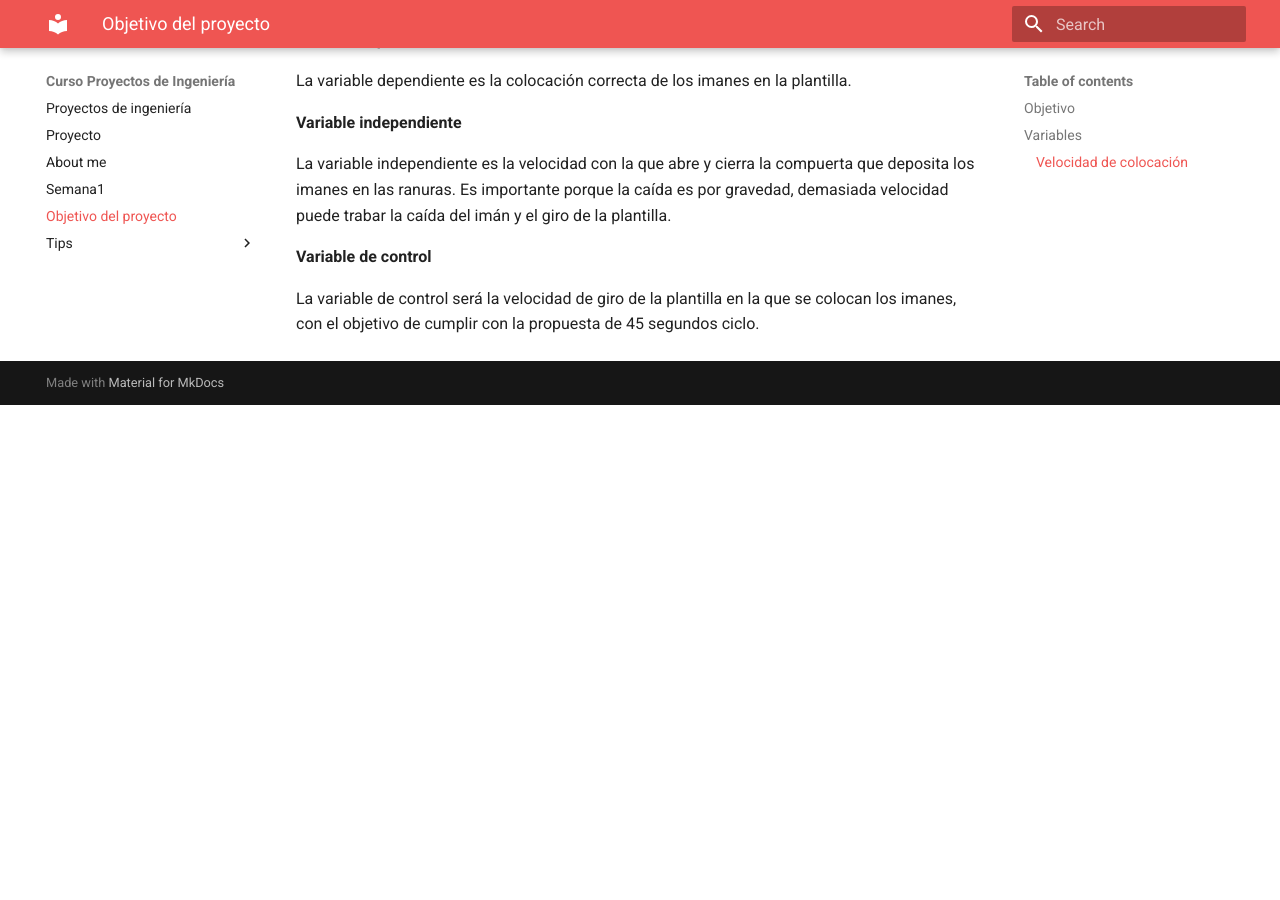
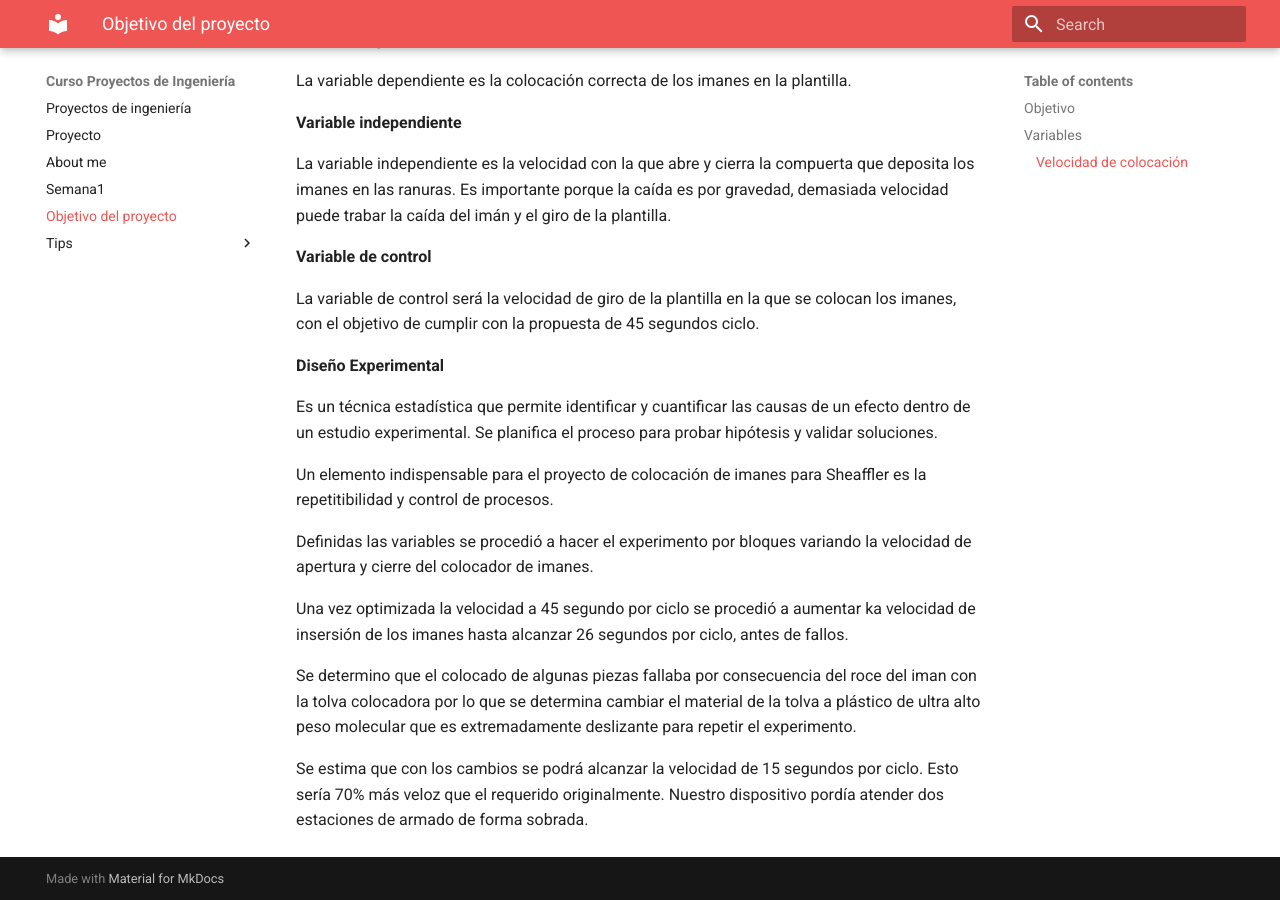
Before and after one commit to Aristarco/Pry_ingenieria, an MkDocs documentation site: the page built from docs/semana2.md, in a window 1280 px wide and 900 px high, scrolled down 677 px. Built offline with MkDocs 1.6.1 and Material for MkDocs 9.7.7, drawn with Linux system fonts in a browser that asks for light colours; before the commit the page ends 1082 px from its top, so only the background shows below that.

Commit message:
Update semana2.md

```diff
--- a/docs/semana2.md
+++ b/docs/semana2.md
@@ -35,3 +35,18 @@ La variable independiente es la velocidad con la que abre y cierra la compuerta
 **Variable de control**
 
 La variable de control será la velocidad de giro de la plantilla en la que se colocan los imanes, con el objetivo de cumplir con la propuesta de 45 segundos ciclo.
+
+
+**Diseño Experimental**
+
+Es un técnica estadística que permite identificar y cuantificar las causas de un efecto dentro de un estudio experimental. Se planifica el proceso para probar hipótesis y validar soluciones.
+
+Un elemento indispensable para el proyecto de colocación de imanes para Sheaffler es la repetitibilidad y control de procesos.
+
+Definidas las variables se procedió a hacer el experimento por bloques variando la velocidad de apertura y cierre del colocador de imanes.
+
+Una vez optimizada la velocidad a 45 segundo por ciclo se procedió a aumentar ka velocidad de insersión de los imanes hasta alcanzar 26 segundos por ciclo, antes de fallos.
+
+Se determino que el colocado de algunas piezas fallaba por consecuencia del roce del iman con la tolva colocadora por lo que se determina cambiar el material de la tolva a plástico de ultra alto peso molecular que es extremadamente deslizante para repetir el experimento.
+
+Se estima que con los cambios se podrá alcanzar la velocidad de 15 segundos por ciclo. Esto sería 70% más veloz que el requerido originalmente. Nuestro dispositivo pordía atender dos estaciones de armado de forma sobrada.
```
